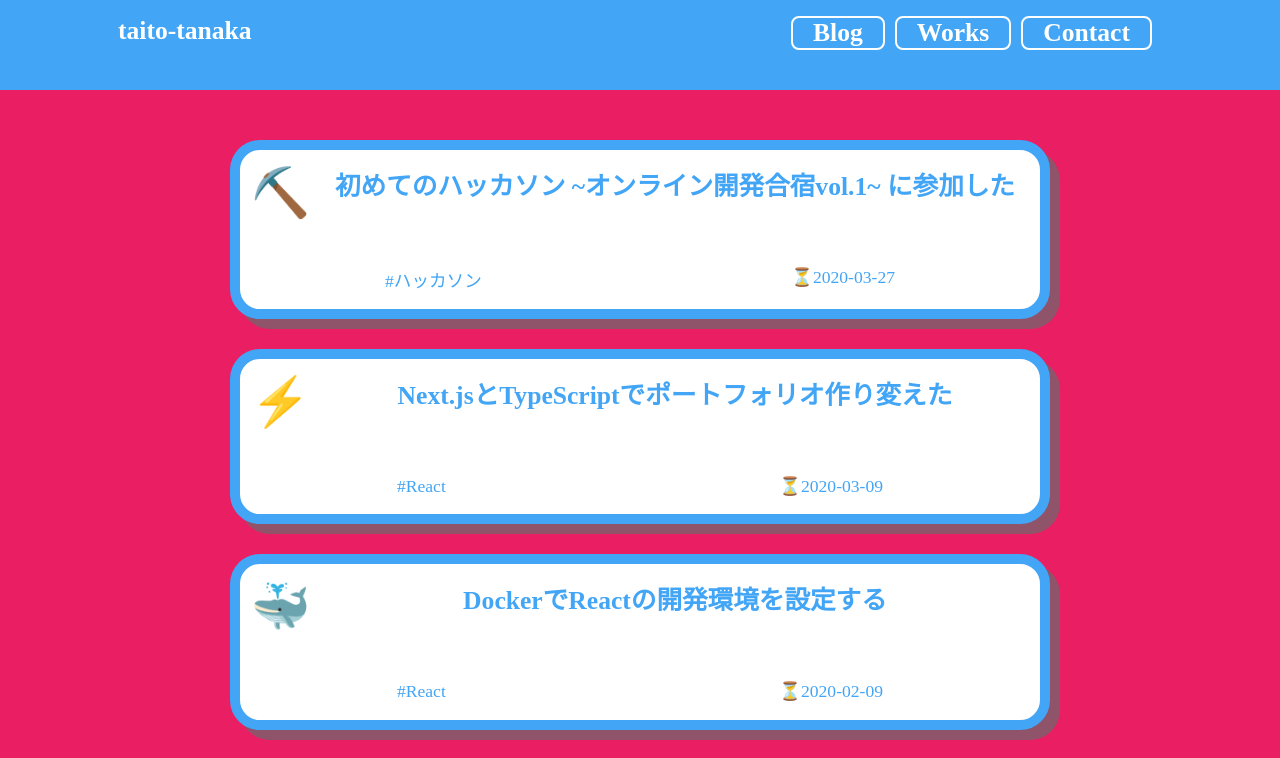
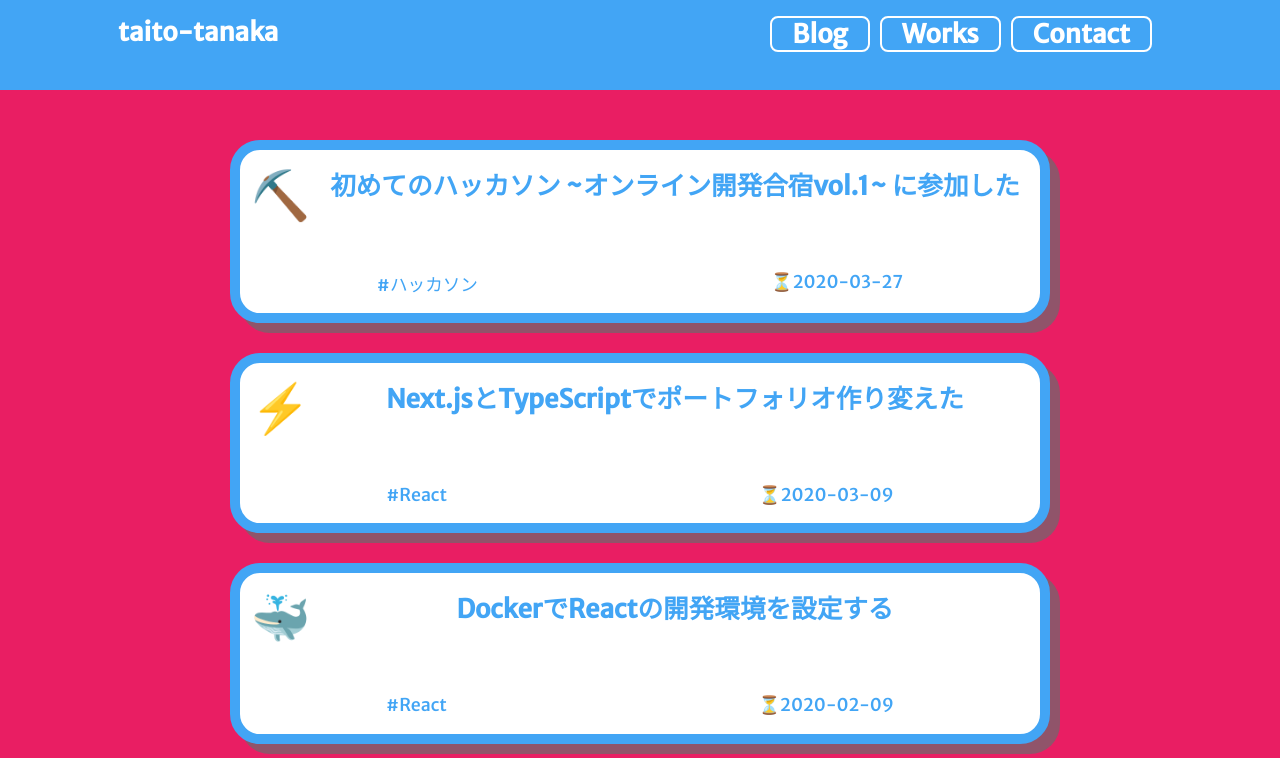
Before and after one commit to taitotnk/taito-t, a Next.js app: page /blog in a window 1280 px wide. Shown: the top 758 px of the page. Built offline with nearby package versions, Linux system fonts and the light colour scheme.

Commit message:
フォントの変更

```diff
--- a/src/pages/_document.tsx
+++ b/src/pages/_document.tsx
@@ -25,6 +25,10 @@
               `,
             }}
           />
+          <link
+            href="https://fonts.googleapis.com/css2?family=Merriweather+Sans:wght@500&display=swap"
+            rel="stylesheet"
+          />
         </Head>
         <body>
           <Main />
--- a/src/styles/global.scss
+++ b/src/styles/global.scss
@@ -8,19 +8,10 @@
     background-color: $main-color;
 }
 
-html {
-
-}
-
 body {
     width: 100%;
     margin: 0px;
     overflow-x: hidden;
     overflow-y: scroll;
+    font-family: 'Merriweather Sans', sans-serif;
 }
-
-/* コードの文字フォント */
-@import url('https://fonts.googleapis.com/css2?family=Rubik:wght@300&display=swap');
-code{
-    font-family: 'Rubik', sans-serif;
-  }
```
